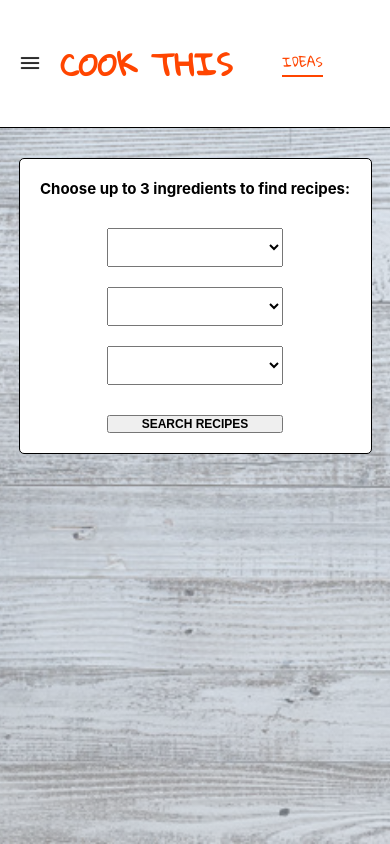
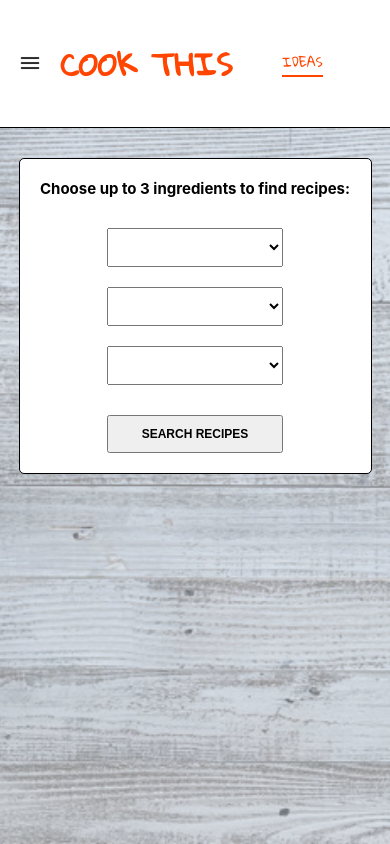
Before and after one commit to sarahrudy/cook-this, a React (Create React App) app: page / in a window 390 px wide. Built offline with nearby package versions, Linux system fonts and the light colour scheme.

Commit message:
Fix menu width

```diff
--- a/src/components/Dropdown/Dropdown.css
+++ b/src/components/Dropdown/Dropdown.css
@@ -7,7 +7,7 @@
   border-radius: 5px;
   border: 1px solid black;
   margin: 30px;
-  width: 90%;
+  width: 50%;
 }
 
 .dropdown-title {
@@ -31,6 +31,7 @@
 .dropdown-btn {
   width: 25%;
   margin: 20px;
+  padding: 10px;
   font-weight: bold;
 }
 
@@ -45,6 +46,10 @@
 }
 
 @media screen and (max-width: 400px) {
+  .dropdown-container {
+    width: 90%;
+  }
+
   .dropdown-title {
     font-size: 15px;
   }
```
